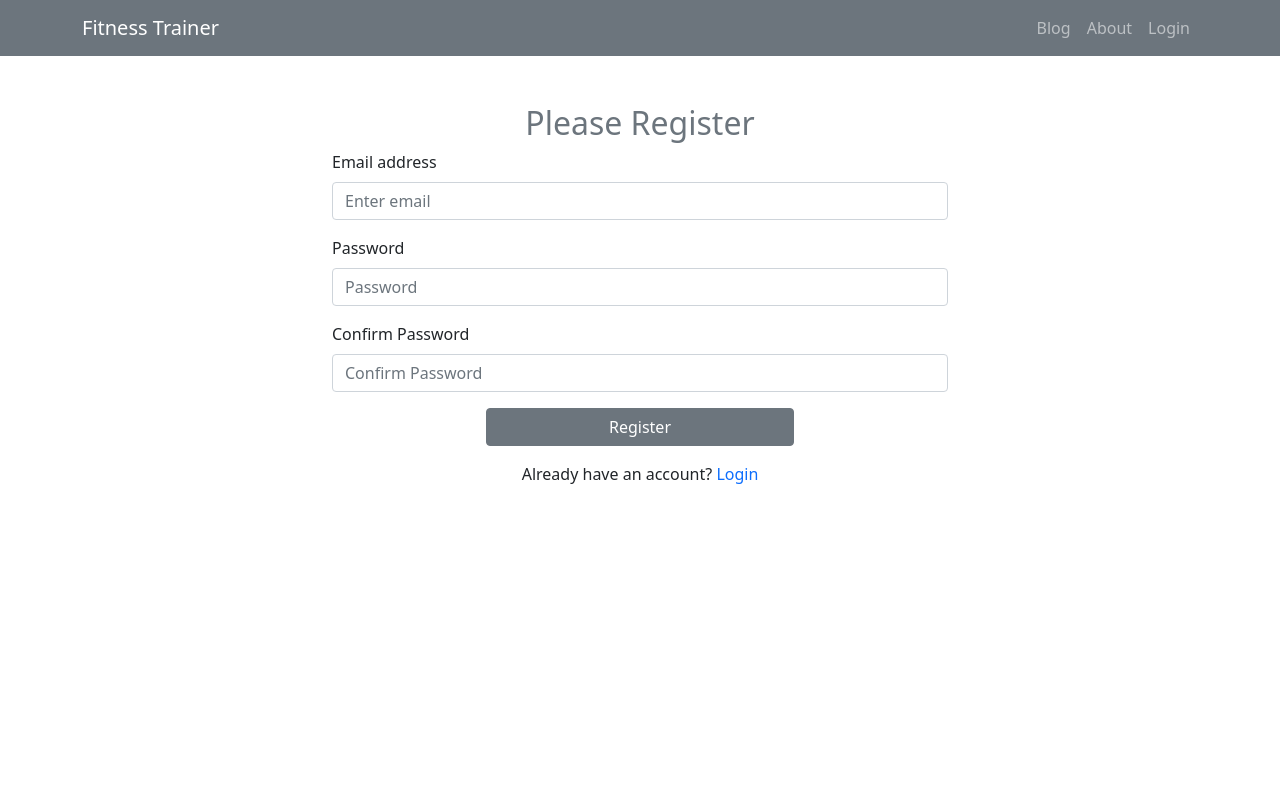
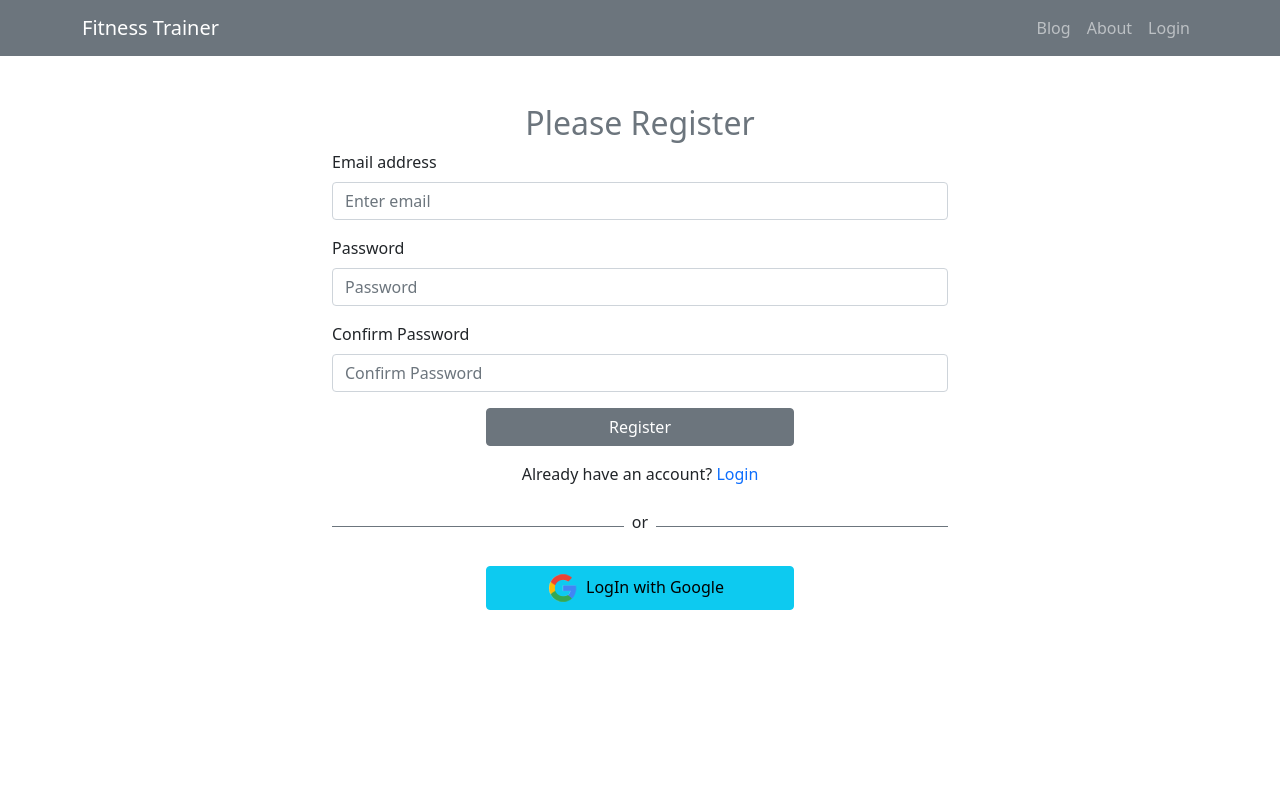
Before and after one commit to ArafatMunna/fitness-trainer, a React (Create React App) app: page /register in a window 1280 px wide. Shown: the top 800 px of the page. Built offline with nearby package versions, Linux system fonts and the light colour scheme; no server answers.

Commit message:
google login added

```diff
--- a/src/Pages/Login/Login/Login.js
+++ b/src/Pages/Login/Login/Login.js
@@ -3,6 +3,7 @@
 import { useSignInWithEmailAndPassword } from "react-firebase-hooks/auth";
 import { Link, useNavigate } from "react-router-dom";
 import auth from "../../../firebase.init";
+import SocialLogin from "../SocialLogin/SocialLogin";
 
 const Login = () => {
     const [error, setError] = useState("");
@@ -28,7 +29,6 @@
 
         const email = event.target.email.value;
         const password = event.target.password.value;
-        console.log(email, password);
 
         signInWithEmailAndPassword(email, password);
         setError("");
@@ -74,6 +74,7 @@
                     Register
                 </Link>
             </p>
+            <SocialLogin />
         </div>
     );
 };
--- a/src/Pages/Login/Register/Register.js
+++ b/src/Pages/Login/Register/Register.js
@@ -3,6 +3,7 @@
 import { useCreateUserWithEmailAndPassword } from "react-firebase-hooks/auth";
 import { Link, useNavigate } from "react-router-dom";
 import auth from "../../../firebase.init";
+import SocialLogin from "../SocialLogin/SocialLogin";
 
 const Register = () => {
     const [error, setError] = useState("");
@@ -29,8 +30,6 @@
         const email = event.target.email.value;
         const password = event.target.password.value;
         const confirmPassword = event.target.confirmPassword.value;
-
-        console.log(email, password, confirmPassword);
 
         if (password === confirmPassword) {
             createUserWithEmailAndPassword(email, password);
@@ -92,6 +91,7 @@
                     Login
                 </Link>
             </p>
+            <SocialLogin />
         </div>
     );
 };
--- /dev/null
+++ b/src/Pages/Login/SocialLogin/SocialLogin.js
@@ -0,0 +1,53 @@
+import React, { useEffect, useState } from "react";
+import { useSignInWithGoogle } from "react-firebase-hooks/auth";
+import { useNavigate } from "react-router-dom";
+import auth from "../../../firebase.init";
+
+const SocialLogin = () => {
+    const google = process.env.PUBLIC_URL + "images/social/google.png";
+    const navigate = useNavigate();
+    const [error, setError] = useState("");
+
+    const [signInWithGoogle, user, loading, hookError] =
+        useSignInWithGoogle(auth);
+
+    useEffect(() => {
+        if (hookError) {
+            setError(hookError.message);
+        }
+    }, [hookError]);
+
+    useEffect(() => {
+        if (user) {
+            navigate("/");
+        }
+    }, [user]);
+
+    return (
+        <div>
+            <div className="d-flex align-items-center">
+                <div
+                    style={{ height: "1px" }}
+                    className="bg-secondary w-50"
+                ></div>
+                <p className="mt-2 px-2">or</p>
+                <div
+                    style={{ height: "1px" }}
+                    className="bg-secondary w-50"
+                ></div>
+            </div>
+            <p className="text-danger text-center">{error}</p>
+            <div>
+                <button
+                    onClick={() => signInWithGoogle()}
+                    className="btn btn-info w-50 mx-auto d-block my-2"
+                >
+                    <img style={{ width: "30px" }} src={google} alt="" />
+                    <span className="px-2">LogIn with Google</span>
+                </button>
+            </div>
+        </div>
+    );
+};
+
+export default SocialLogin;
```
Also changed, not shown: public/images/social/google.png (added).
